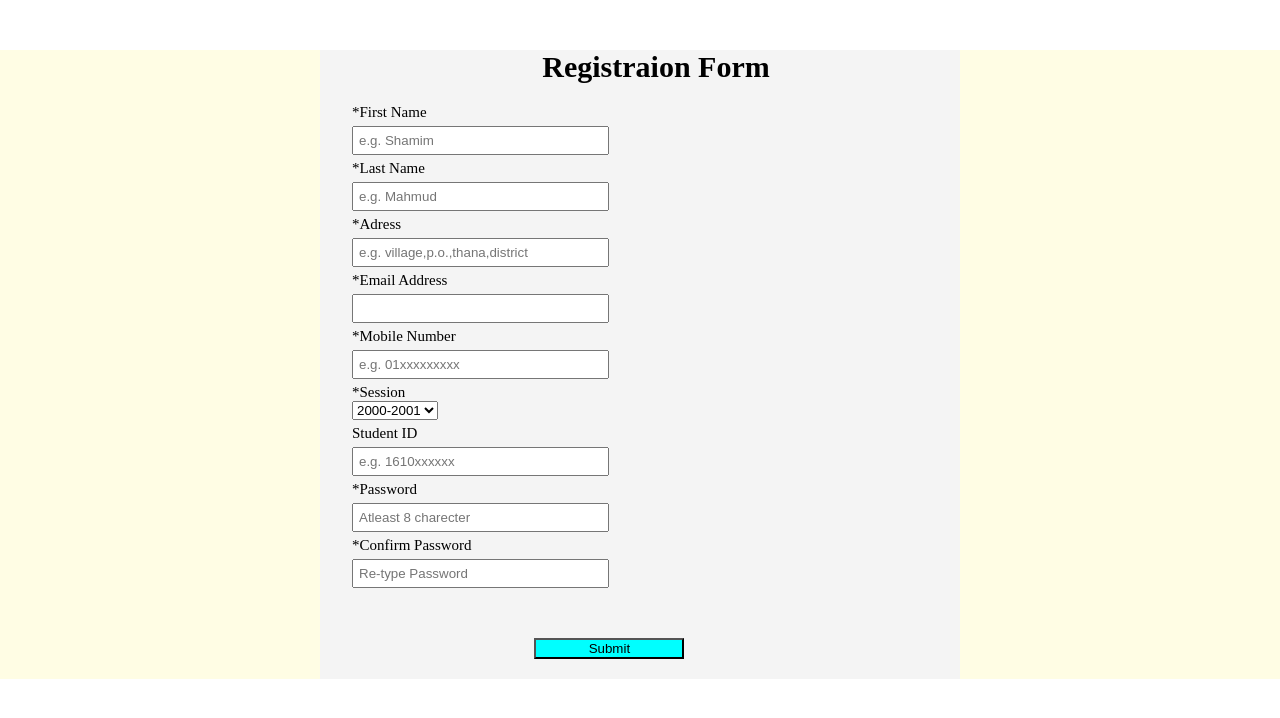
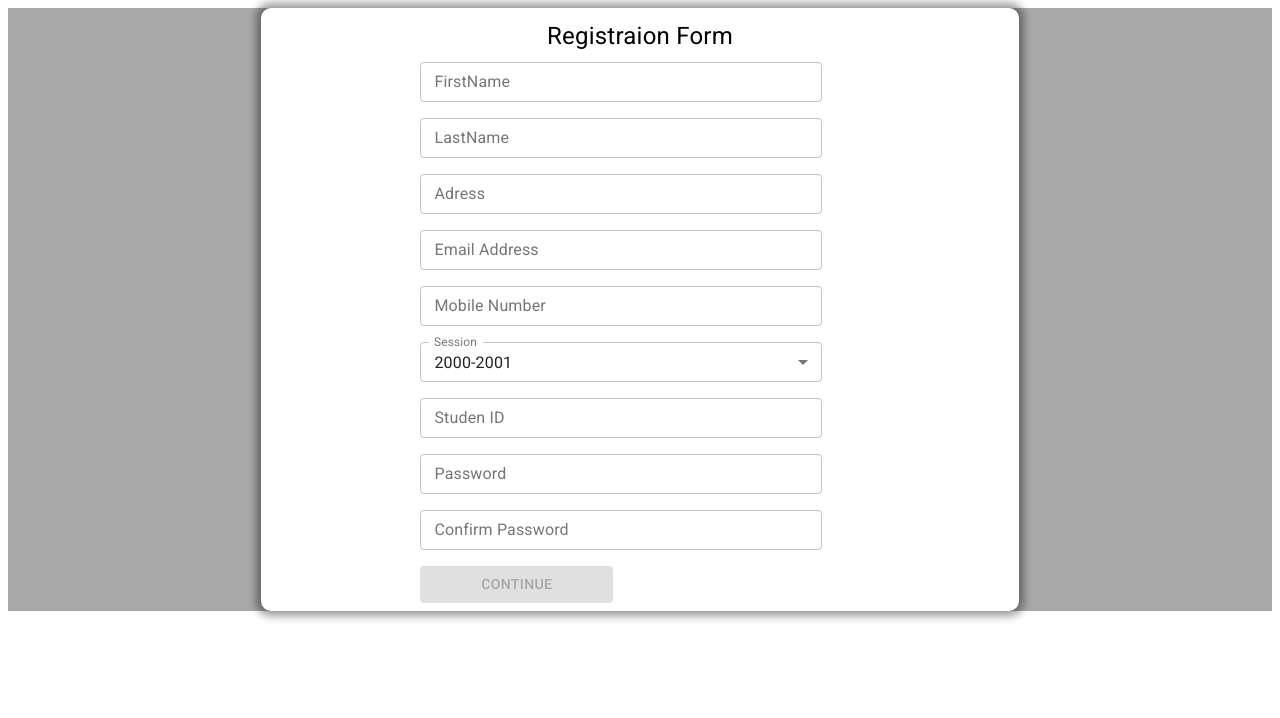
Before and after one commit to ShamimMahmud25/UniversityApp, a React (Create React App) app: page /register in a window 1280 px wide. Shown: the top 718 px of the page. Built offline with nearby package versions, Linux system fonts and the light colour scheme.

Commit message:
Add New Registration Form

```diff
--- a/src/App.js
+++ b/src/App.js
@@ -5,7 +5,7 @@ import { purple } from "@material-ui/core/colors";
 import {Login} from "./modules/Login/Login"
 import {Signup} from "./modules/SignUp/Signup"
 import Forgetpassword from "./components/Forgetpassword";
-import {Registration} from "./modules/Registration/Registration"
+// import {Registration} from "./modules/Registration/Registration"
 import { NewRegistration } from "./modules/Registration/NewRegistration";
 import { Test } from "./modules/Registration/TestComponent";
 //import WithLayout from "./components/WithLayout";
@@ -53,16 +53,16 @@ function App() {
             <Route path="/forget-password">
               <Forgetpassword/>
             </Route>
-            <Route path="/register">
+            {/* <Route path="/register">
               <Registration/>
-            </Route>
+            </Route> */}
             <Route path="/test">
               <Test/>
             </Route>
             <Route path="/home">
               <Home/>
             </Route>
-            <Route path="/new">
+            <Route path="/register">
               <NewRegistration/>
             </Route>
           </Switch>
--- a/src/components/validation.js
+++ b/src/components/validation.js
@@ -78,4 +78,76 @@ export const validate = (Name, value) => {
         };
     }
   }
+  else if(Name==="Mobile"){
+    if(!/^\s*$/.test(value)){
+      if(!/^[0-9]{11}$/.test(value)){
+        return {
+          isValid: false,
+          message: "Enter Valid Mobile Number",
+        }
+      }
+      else
+      {
+        return {
+          isValid: true,
+          message: "",
+        }
+      }
+
+  }
+  else {
+    return {
+        isValid: false,
+        message: "Mobile Number is Required",
+      };
+  }
+  }
+  else if(Name==="StudentID"){
+    if(!/^\s*$/.test(value)){
+      if(!/^[0-9]{10}$/.test(value)){
+        return {
+          isValid: false,
+          message: "Enter Valid StudentID or keep it empty",
+        }
+      }
+      else
+      {
+        return {
+          isValid: true,
+          message: "",
+        }
+      }
+
+  }
+  else {
+    return {
+        isValid: true,
+        message: "",
+      };
+  }
+  }
+  else if(Name==="Password"){
+    if(!/^\s*$/.test(value)){
+      if(String(value).length<8){
+        return {
+          isValid: false,
+          message: "Password must be atleast 8 characters!",
+        }
+      }
+      else
+      {
+        return {
+          isValid: true,
+          message: "",
+        }
+      }
+
+  }
+  else {
+    return {
+        isValid: false,
+        message: "Password Required",
+      };
+  }
+  }
 };
--- a/src/index.css
+++ b/src/index.css
@@ -1,23 +1,12 @@
 
 @import url('https://fonts.googleapis.com/css2?family=Quicksand:wght@300;400;500;600;700&display=swap');
-body {
-  margin: 0;
-  -webkit-font-smoothing: antialiased;
-  -moz-osx-font-smoothing: grayscale;
+input:-webkit-autofill,
+input:-webkit-autofill:hover,
+input:-webkit-autofill:active,
+input:-webkit-autofill:focus {
+    background-color: #FFFFFF !important;
+    color: #555 !important;
+    -webkit-box-shadow: 0 0 0 1000px white inset !important;
+    box-shadow: 0 0 0 1000px white inset ;
+    -webkit-text-fill-color: #555555 !important;
 }
-.my-masonry-grid {
-  display: -webkit-box; /* Not needed if autoprefixing */
-  display: -ms-flexbox; /* Not needed if autoprefixing */
-  display: flex;
-  margin-left: -30px; /* gutter size offset */
-  width: auto;
-}
-.my-masonry-grid_column {
-  padding-left: 30px; /* gutter size */
-  background-clip: padding-box;
-}
-
-/* Style your items */
-.my-masonry-grid_column > div { /* change div to reference your elements you put in <Masonry> */
-  margin-bottom: 30px;
-}
--- a/src/modules/Registration/NewRegistration.js
+++ b/src/modules/Registration/NewRegistration.js
@@ -96,6 +96,9 @@ const useStyles = makeStyles((theme) => {
     loading: {
       color: "white",
       position: "absolute",
+    },
+    continueButton :{
+      background:'green'
     }
   };
 });
@@ -119,10 +122,10 @@ const NewRegistrationComponent = (props) => {
     lastName:null,
     address:null,
     mobile:null,
-    session:null,
+    session:false,
     password:null,
-    studentID:null,
-    email:null,
+    studentID:false,
+    email:false,
     confirmPassword:null
   })
   const [errorMessage,setErrorMessage]=useState({
@@ -138,6 +141,7 @@ const NewRegistrationComponent = (props) => {
   })
   const handleSubmit = (event) => {
     event.preventDefault();
+    setLoading(true);
     const Data = {
       firstName,
       lastName,
@@ -154,9 +158,11 @@ const NewRegistrationComponent = (props) => {
         props.dispatch(updateUserInfo(Data));
         console.log(response.status);
         setRegistrationError("");
+        setLoading(false);
         history.push("/home");
       })
       .catch((error) => {
+        setLoading(false);
         setRegistrationError(error.response.data.message);
         console.log(error.response.data);
       });
@@ -193,16 +199,6 @@ const NewRegistrationComponent = (props) => {
     setstudentID(e.target.value);
     setRegistrationError("");
   };
-  const handleConfirmPassword = (e) => {
-    setconfirmPassword(e.target.value);
-    setRegistrationError("");
-
-    if (e.target.value !== password) {
-      //setErrorMessage("Password Do Not Match");
-    } else {
-      //setErrorMessage("");
-    }
-  };
   const validationCheck=(field,value,Name)=>{
     const validatedResult=validate(Name,value);
     setError((prevState)=>({
@@ -214,6 +210,32 @@ const NewRegistrationComponent = (props) => {
         [field]:validatedResult.message
       }))
 
+  }
+  const validateConfirmPassword=(field,value,checkwith)=>{
+    if(value!==checkwith){
+      setError((prevState)=>({
+        ...prevState,
+         [field]:true
+      }));
+      setErrorMessage((prevState)=>({
+      ...prevState,
+      [field]:"Password do not match"
+    }))
+    }
+    else {
+      setError((prevState)=>({
+        ...prevState,
+         [field]:false
+      }));
+      setErrorMessage((prevState)=>({
+      ...prevState,
+      [field]:""
+    }))
+    }
+  }
+  const hasNoError=()=>{
+    return (error.firstName===false && error.lastName===false && error.address===false && error.email===false &&
+    error.mobile===false && error.studentID===false && error.password===false && error.confirmPassword===false);
   }
 
   return (
@@ -229,6 +251,7 @@ const NewRegistrationComponent = (props) => {
             <TextField
               label="FirstName"
               value={firstName}
+              autoComplete="off"
               onChange={handlefirstName}
                onBlur={()=>validationCheck("firstName",firstName,"FirstName")}
               size="small"
@@ -236,12 +259,14 @@ const NewRegistrationComponent = (props) => {
               variant="outlined"
               error={error.firstName}
               helperText={errorMessage.firstName}
+              disabled={loading}
             ></TextField>
           </Grid>
           <Grid item xs={12}>
             <TextField
               label="LastName"
               value={lastName}
+              autoComplete="off"
               onChange={handlelastName}
               onBlur={()=>validationCheck("lastName",lastName,"LastName")}
               size="small"
@@ -249,6 +274,7 @@ const NewRegistrationComponent = (props) => {
               variant="outlined"
               error={error.lastName}
               helperText={errorMessage.lastName}
+              disabled={loading}
             ></TextField>
           </Grid>
           <Grid item xs={12}>
@@ -262,6 +288,7 @@ const NewRegistrationComponent = (props) => {
               variant="outlined"
               error={error.address}
               helperText={errorMessage.address}
+              disabled={loading}
             ></TextField>
           </Grid>
           <Grid item xs={12}>
@@ -275,6 +302,7 @@ const NewRegistrationComponent = (props) => {
               variant="outlined"
               error={error.email}
               helperText={errorMessage.email}
+              disabled={loading}
             ></TextField>
           </Grid>
           <Grid item xs={12}>
@@ -282,9 +310,13 @@ const NewRegistrationComponent = (props) => {
               label="Mobile Number"
               value={mobile}
               onChange={handleMobile}
+              onBlur={()=>validationCheck("mobile",mobile,"Mobile")}
               size="small"
               fullWidth
               variant="outlined"
+              error={error.mobile}
+              helperText={errorMessage.mobile}
+              disabled={loading}
             ></TextField>
           </Grid>
           <Grid item xs={12}>
@@ -296,6 +328,7 @@ const NewRegistrationComponent = (props) => {
               size="small"
               fullWidth
               variant="outlined"
+              disabled={loading}
             >
                  {sessions.map((option) => (
             <MenuItem key={option.value} value={option.value}>
@@ -309,9 +342,13 @@ const NewRegistrationComponent = (props) => {
               label="Studen ID"
               value={studentID}
               onChange={handlestudentID}
+              onBlur={()=>validationCheck("studentID",studentID,"StudentID")}
               size="small"
               fullWidth
               variant="outlined"
+              error={error.studentID}
+              helperText={errorMessage.studentID}
+              disabled={loading}
             ></TextField>
           </Grid>
           <Grid item xs={12}>
@@ -319,19 +356,31 @@ const NewRegistrationComponent = (props) => {
               label="Password"
               value={password}
               onChange={handlePassword}
+              onBlur={()=>validationCheck("password",password,"Password")}
               size="small"
               fullWidth
+              type="password"
               variant="outlined"
+              error={error.password}
+              helperText={errorMessage.password}
+              disabled={loading}
             ></TextField>
           </Grid>
           <Grid item xs={12}>
             <TextField
               label="Confirm Password"
               value={confirmPassword}
-              onChange={handleConfirmPassword}
+              type="password"
+              onChange={(event)=>{
+                setconfirmPassword(event.target.value);
+                validateConfirmPassword("confirmPassword",event.target.value,password);
+              }}
               size="small"
               fullWidth
               variant="outlined"
+              error={error.confirmPassword}
+              helperText={errorMessage.confirmPassword}
+              disabled={loading}
             ></TextField>
           </Grid>
           <Grid item xs={12} sm={6}>
@@ -339,7 +388,9 @@ const NewRegistrationComponent = (props) => {
               type="submit"
               fullWidth
               variant="contained"
-              color="primary"
+              className={classes.continueButton}
+              onClick={handleSubmit}
+              disabled={loading ||!hasNoError()}
             >
               {loading ? (
                 <CircularProgress
@@ -353,6 +404,9 @@ const NewRegistrationComponent = (props) => {
                 "Continue"
               )}
             </Button>
+            <div className={classes.errormessage}>
+            {registrationError}
+          </div>
           </Grid>
         </Grid>
       </Grid>
```
